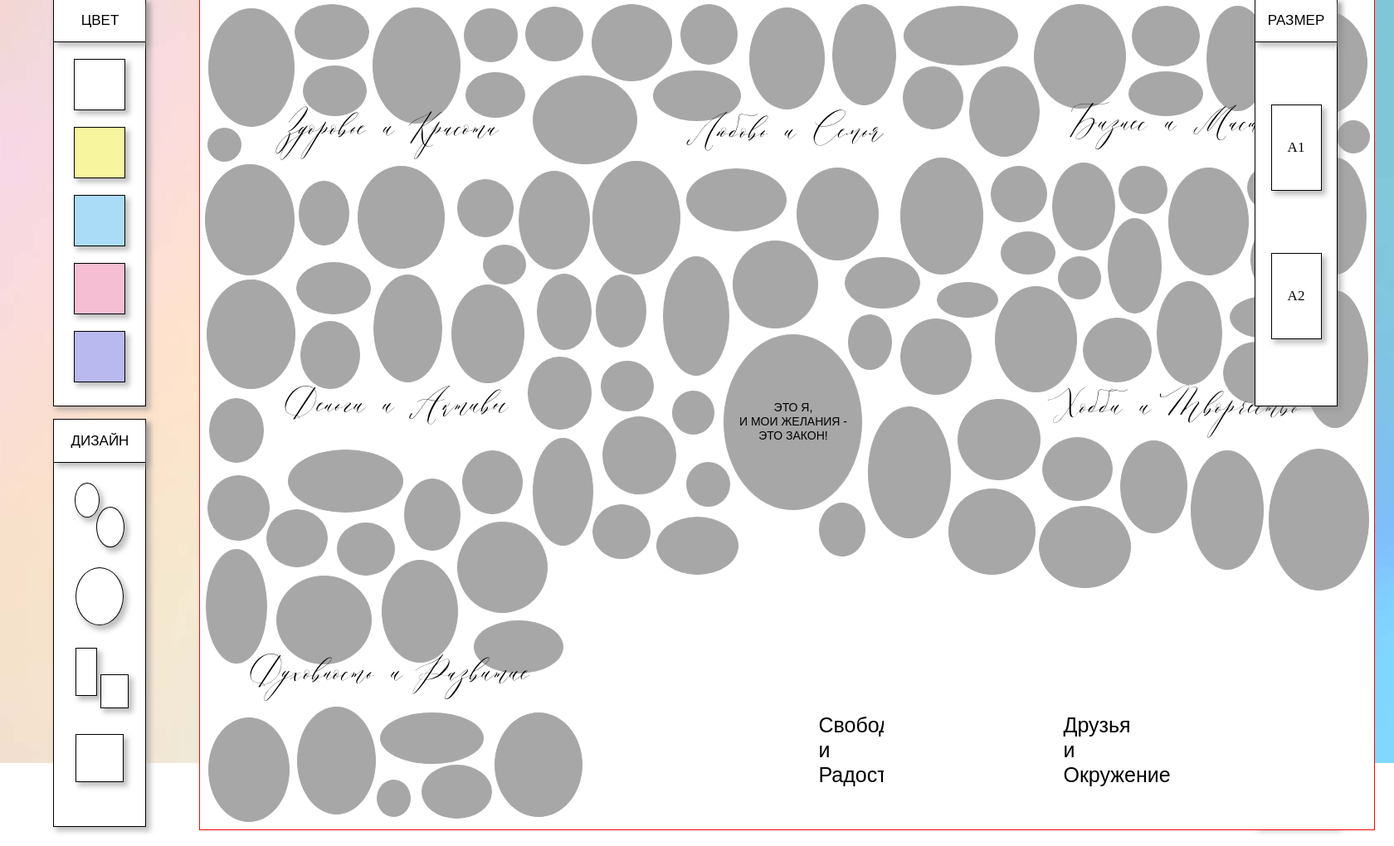
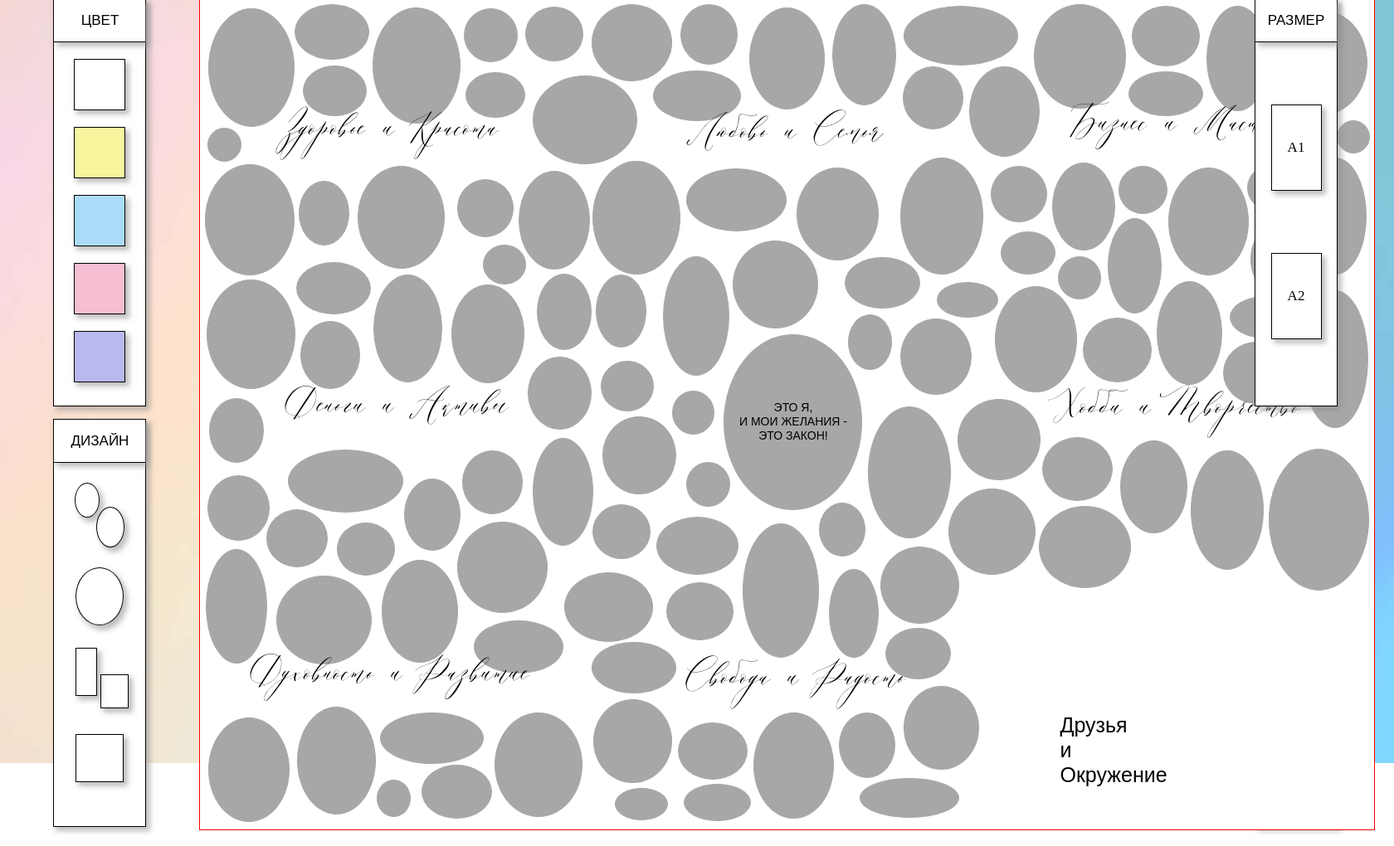
Before and after one commit to drummerrog/wishcard, a PHP site: page / in a window 1680 px wide. Shown: the part 1201-2221 px from the top of the page at 83% size. Run offline with PHP 8.4, Linux system fonts and the light colour scheme.

Commit message:
create: 8 часть карты + стили

```diff
--- a/assets/css/style.css
+++ b/assets/css/style.css
@@ -1388,8 +1388,6 @@ body {
   margin-left: 11px;
 }
 
-/*  */
-
 #ct7 {
   grid-row: 2;
   grid-column: 2/6;
@@ -1397,15 +1395,159 @@ body {
   margin-left: -23px;
 }
 
+#cw8 {
+  width: 451px;
+  background-color: #fff;
+  display: grid;
+  grid-template-columns: 84px 97px 106px 74px 90px;
+  grid-template-rows: 50px 64px 97px 50px;
+}
+
+#om99 {
+  width: 105px;
+  height: 82px;
+  grid-row: 1;
+  grid-column: 1;
+  margin-top: -34px;
+  margin-left: -25px;
+}
+
+#om100 {
+  width: 79px;
+  height: 68px;
+  grid-row: 1;
+  grid-column: 2;
+  margin-top: -22px;
+  margin-left: 14px;
+}
+
+#om101 {
+  width: 90px;
+  height: 160px;
+  grid-row: 1;
+  grid-column: 3;
+  margin-top: -93px;
+  margin-left: 9px;
+}
+
+#om102 {
+  width: 58px;
+  height: 105px;
+  grid-row: 1;
+  grid-column: 4;
+  margin-top: -38px;
+  margin-left: 7px;
+}
+
+#om103 {
+  width: 93px;
+  height: 91px;
+  grid-row: 1;
+  grid-column: 5;
+  margin-top: -65px;
+  margin-left: -5px;
+}
+
+#om104 {
+  width: 77px;
+  height: 60px;
+  grid-row: 1/3;
+  grid-column: 5;
+  margin-top: 33px;
+  margin-left: 1px;
+}
+
+#om105 {
+  width: 100px;
+  height: 60px;
+  grid-row: 2;
+  grid-column: 1;
+  margin-left: 8px;
+}
+
+#om106 {
+  width: 93px;
+  height: 99px;
+  grid-row: 3;
+  grid-column: 1;
+  margin-top: 5px;
+  margin-left: 10px;
+}
+
+#om107 {
+  width: 82px;
+  height: 67px;
+  grid-row: 3/5;
+  grid-column: 2;
+  margin-top: 33px;
+  margin-left: 28px;
+}
+
+#om108 {
+  width: 95px;
+  height: 126px;
+  grid-row: 3/5;
+  grid-column: 3;
+  margin-top: 21px;
+  margin-left: 22px;
+}
+
+#om109 {
+  width: 66px;
+  height: 77px;
+  grid-row: 3;
+  grid-column: 4;
+  margin-top: 21px;
+  margin-left: 19px;
+}
+
+#om110 {
+  width: 89px;
+  height: 99px;
+  grid-row: 3;
+  grid-column: 5;
+  margin-top: -11px;
+  margin-left: 23px;
+  z-index: 1;
+}
+
+#om111 {
+  width: 62px;
+  height: 37px;
+  grid-row: 4;
+  grid-column: 1;
+  margin-top: 15px;
+  margin-left: 36px;
+}
+
+#om112 {
+  width: 79px;
+  height: 43px;
+  grid-row: 4;
+  grid-column: 2;
+  margin-top: 10px;
+  margin-left: 35px;
+}
+
+#om113 {
+  width: 118px;
+  height: 46px;
+  grid-row: 4;
+  grid-column: 5;
+  margin-top: 3px;
+  margin-left: -30px;
+}
+
 /*  */
 
-#cw8 {
-  width: 360px;
-  background-color: #fff;
-  display: grid;
-  grid-template-columns: 60px 61px 95px 65px 80px;
-  grid-template-rows: 75px 60px 50px 73px;
+#ct8 {
+  grid-row: 2;
+  grid-column: 2/6;
+  margin-top: 6px;
+  margin-left: 37px;
 }
+
+/*  */
 
 #cw9 {
   width: 360px;
--- a/index.html
+++ b/index.html
@@ -581,25 +581,25 @@
                                 </div>
                                 <!-- /.card-wrapper__oval -->
                                 <div class="card-wrapper" id="cw8">
-                                    <div class="card__oval" ondrop="drop(event)" ondragover="allowDrop(event)"></div>
-                                    <div class="card__oval" ondrop="drop(event)" ondragover="allowDrop(event)"></div>
-                                    <div class="card__oval" ondrop="drop(event)" ondragover="allowDrop(event)"></div>
-                                    <div class="card__oval" ondrop="drop(event)" ondragover="allowDrop(event)"></div>
-                                    <div class="card__oval" ondrop="drop(event)" ondragover="allowDrop(event)"></div>
-                                    <div class="card__oval" ondrop="drop(event)" ondragover="allowDrop(event)"></div>
-                                    <div class="card__oval" ondrop="drop(event)" ondragover="allowDrop(event)"></div>
-                                    <div class="card__oval" ondrop="drop(event)" ondragover="allowDrop(event)"></div>
-                                    <div class="card__oval" ondrop="drop(event)" ondragover="allowDrop(event)"></div>
-                                    <div class="card__oval" ondrop="drop(event)" ondragover="allowDrop(event)"></div>
-                                    <div class="card__oval" ondrop="drop(event)" ondragover="allowDrop(event)"></div>
-                                    <div class="card__oval" ondrop="drop(event)" ondragover="allowDrop(event)"></div>
-                                    <div class="card__oval" ondrop="drop(event)" ondragover="allowDrop(event)"></div>
-                                    <div class="card__oval" ondrop="drop(event)" ondragover="allowDrop(event)"></div>
-                                    <div class="card__text">Свобода и Радость</div>
+                                    <div class="card-wrapper__oval" id="om99" ondrop="drop(event)" ondragover="allowDrop(event)"></div>
+                                    <div class="card-wrapper__oval" id="om100" ondrop="drop(event)" ondragover="allowDrop(event)"></div>
+                                    <div class="card-wrapper__oval" id="om101" ondrop="drop(event)" ondragover="allowDrop(event)"></div>
+                                    <div class="card-wrapper__oval" id="om102" ondrop="drop(event)" ondragover="allowDrop(event)"></div>
+                                    <div class="card-wrapper__oval" id="om103" ondrop="drop(event)" ondragover="allowDrop(event)"></div>
+                                    <div class="card-wrapper__oval" id="om104" ondrop="drop(event)" ondragover="allowDrop(event)"></div>
+                                    <div class="card-wrapper__oval" id="om105" ondrop="drop(event)" ondragover="allowDrop(event)"></div>
+                                    <div class="card-wrapper__oval" id="om106" ondrop="drop(event)" ondragover="allowDrop(event)"></div>
+                                    <div class="card-wrapper__oval" id="om107" ondrop="drop(event)" ondragover="allowDrop(event)"></div>
+                                    <div class="card-wrapper__oval" id="om108" ondrop="drop(event)" ondragover="allowDrop(event)"></div>
+                                    <div class="card-wrapper__oval" id="om109" ondrop="drop(event)" ondragover="allowDrop(event)"></div>
+                                    <div class="card-wrapper__oval" id="om110" ondrop="drop(event)" ondragover="allowDrop(event)"></div>
+                                    <div class="card-wrapper__oval" id="om111" ondrop="drop(event)" ondragover="allowDrop(event)"></div>
+                                    <div class="card-wrapper__oval" id="om112" ondrop="drop(event)" ondragover="allowDrop(event)"></div>
+                                    <div class="card-wrapper__oval" id="om113" ondrop="drop(event)" ondragover="allowDrop(event)"></div>
+                                    <div class="card-wrapper__text" id="ct8">Свобода и Радость</div>
                                 </div>
                                 <!-- /.card-wrapper__oval -->
                                 <div class="card-wrapper" id="cw9">
-                                    <div class="card__oval" ondrop="drop(event)" ondragover="allowDrop(event)"></div>
                                     <div class="card__oval" ondrop="drop(event)" ondragover="allowDrop(event)"></div>
                                     <div class="card__oval" ondrop="drop(event)" ondragover="allowDrop(event)"></div>
                                     <div class="card__oval" ondrop="drop(event)" ondragover="allowDrop(event)"></div>
```
